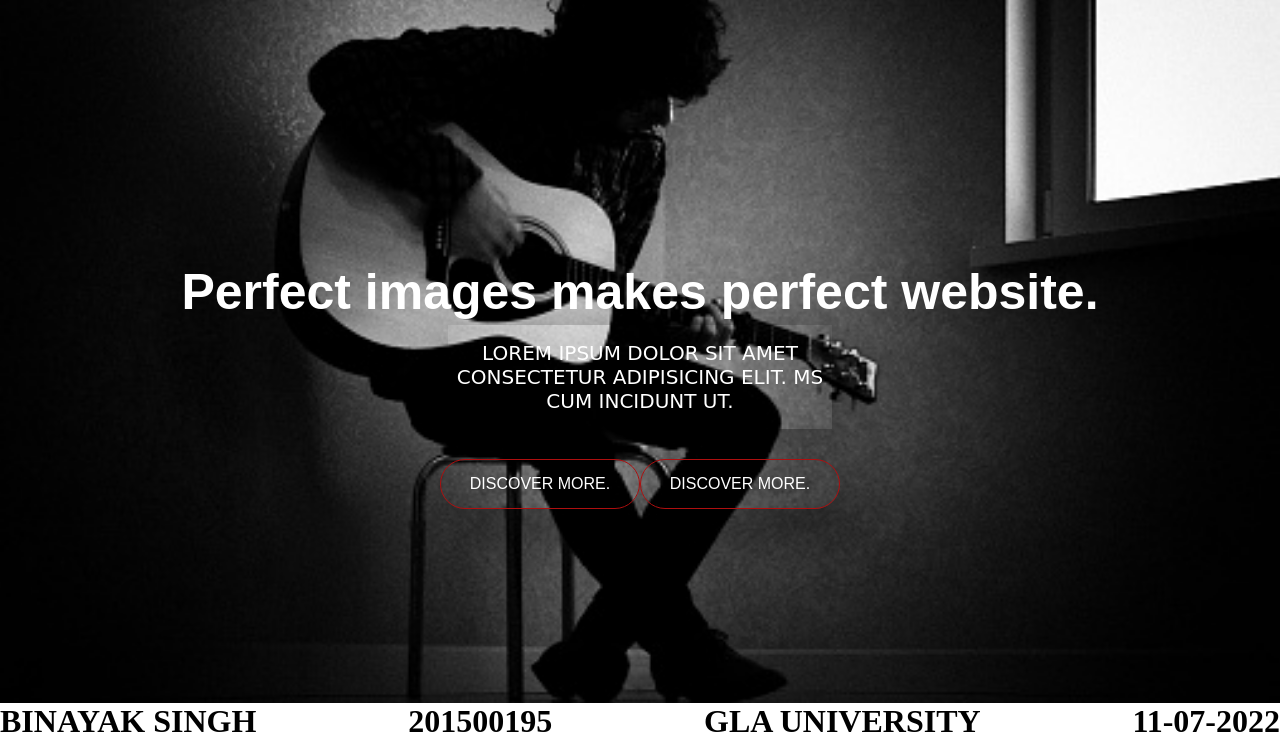
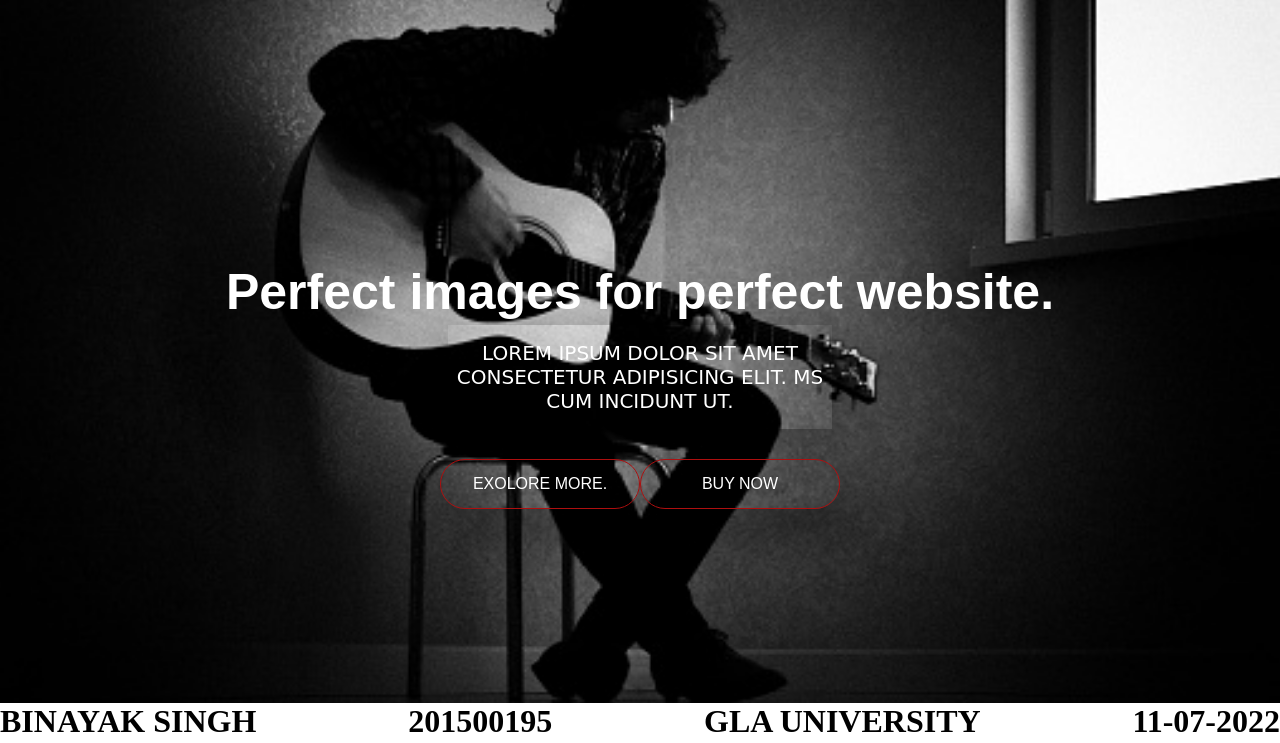
Before and after one commit to binayak1201/binayakSingh_201500195_live, a plain HTML site: page index.html in a window 1280 px wide. Shown: the part 57-800 px from the top of the page. Drawn offline with nearby package versions, Linux system fonts and the light colour scheme.

Commit message:
Update index.html

```diff
--- a/index.html
+++ b/index.html
@@ -39,10 +39,10 @@
         <!-- home section start -->
         <section class="home" id="home">
             <div class="banner">
-                <h1 class="banner-heading">Perfect images makes perfect website.
+                <h1 class="banner-heading">Perfect images for perfect website.
                 </h1>
                 <p class="banner-paragraph">Lorem ipsum dolor sit amet consectetur adipisicing elit. ms cum incidunt ut.</p>
-                <button class="banner-btn">Discover More.</button><button class="banner-btn">Discover More.</button>
+                <button class="banner-btn">Exolore More.</button><button class="banner-btn">Buy Now</button>
             </div>
         </section>
     <footer>
```
